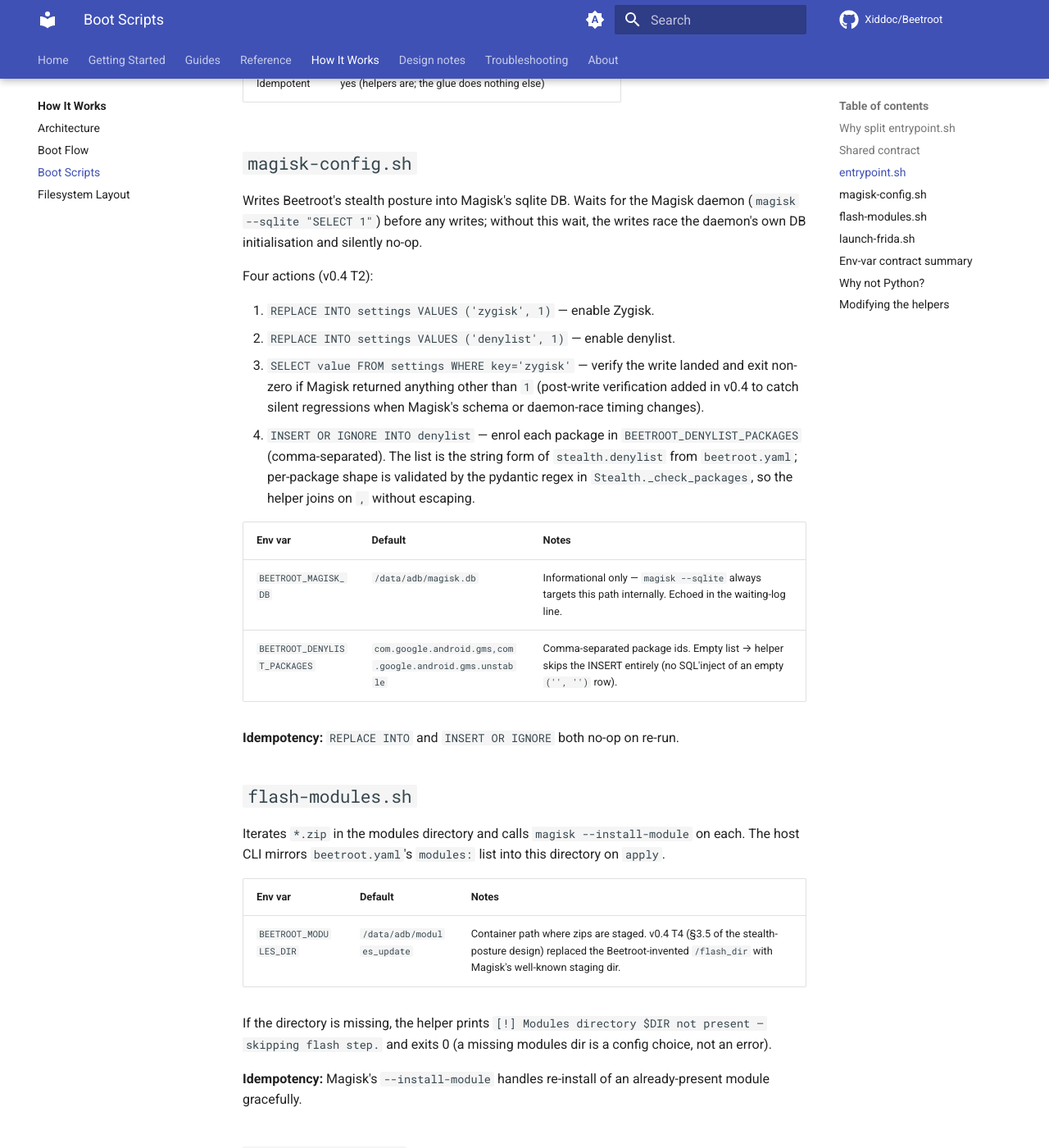
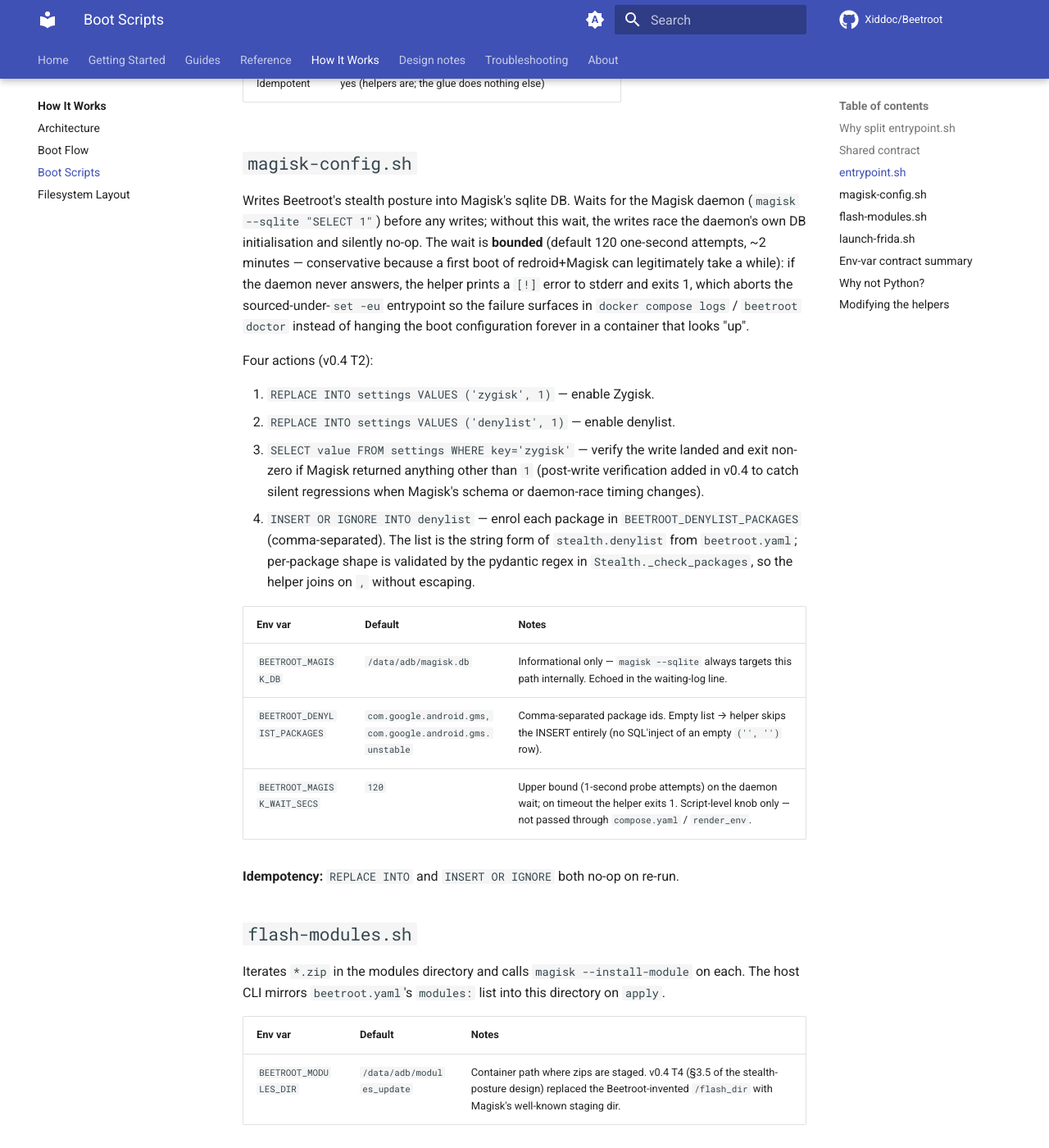
Before and after one commit to Xiddoc/Beetroot, an MkDocs documentation site: the page built from docs/how-it-works/boot-scripts.md, in a window 1280 px wide and 1400 px high, scrolled down 1470 px. Shown: the whole window at 82% size. Built offline with MkDocs 1.6.1 and Material for MkDocs 9.7.7, drawn with Linux system fonts in a browser that asks for light colours; comment, search, counter and statistics services are not loaded; some of the changed text lies outside the part shown.

Commit message:
Bound the Magisk daemon wait and fail loudly on timeout (#32)
* Bound the Magisk daemon wait and fail loudly on timeout (#14)

Fixes #14. magisk-config.sh's daemon-liveness poll now gives up after
BEETROOT_MAGISK_WAIT_SECS one-second attempts (default 120, ~2 min --
conservative for a first redroid+Magisk boot) and exits 1 with a clear
stderr error, so a broken/missing Magisk surfaces in docker compose
logs / beetroot doctor instead of hanging the boot configuration
forever in a container that looks up. The knob is script-level only
(POSIX-sh arithmetic counter), not wired through compose/render_env.

https://claude.ai/code/session_01SxXBtpgbFeEWVVoKNKyXe3

* Harden daemon-wait tests with subprocess timeout and fix timeout message (#14)

- _run_helper in tests/test_magisk_config_helper.py now passes an
  explicit timeout (default 10s) to subprocess.run, so a regression to
  an unbounded Magisk daemon wait fails fast instead of hanging the
  suite.
- magisk-config.sh timeout error now reads 'after N attempts (~Ns)' —
  the counter counts probe attempts and the final attempt skips its
  sleep, so wall time is approximate, not exactly N seconds.

https://claude.ai/code/session_01SxXBtpgbFeEWVVoKNKyXe3

---------

Co-authored-by: Claude <noreply@anthropic.com>

```diff
--- a/docs/how-it-works/boot-scripts.md
+++ b/docs/how-it-works/boot-scripts.md
@@ -65,7 +65,13 @@ backgrounded children (notably `frida-server`).
 Writes Beetroot's stealth posture into Magisk's sqlite DB. Waits for
 the Magisk daemon (`magisk --sqlite "SELECT 1"`) before any writes;
 without this wait, the writes race the daemon's own DB initialisation
-and silently no-op.
+and silently no-op. The wait is **bounded** (default 120 one-second
+attempts, ~2 minutes — conservative because a first boot of
+redroid+Magisk can legitimately take a while): if the daemon never
+answers, the helper prints a `[!]` error to stderr and exits 1, which
+aborts the sourced-under-`set -eu` entrypoint so the failure surfaces
+in `docker compose logs` / `beetroot doctor` instead of hanging the
+boot configuration forever in a container that looks "up".
 
 Four actions (v0.4 T2):
 
@@ -85,6 +91,7 @@ Four actions (v0.4 T2):
 |-------------------------------|---------------------------------------------------------|--------------------------------------------------------------------------------------------------------------------------------|
 | `BEETROOT_MAGISK_DB`          | `/data/adb/magisk.db`                                   | Informational only — `magisk --sqlite` always targets this path internally. Echoed in the waiting-log line.                    |
 | `BEETROOT_DENYLIST_PACKAGES`  | `com.google.android.gms,com.google.android.gms.unstable` | Comma-separated package ids. Empty list → helper skips the INSERT entirely (no SQL'inject of an empty `('', '')` row).         |
+| `BEETROOT_MAGISK_WAIT_SECS`   | `120`                                                   | Upper bound (1-second probe attempts) on the daemon wait; on timeout the helper exits 1. Script-level knob only — not passed through `compose.yaml` / `render_env`. |
 
 **Idempotency:** `REPLACE INTO` and `INSERT OR IGNORE` both no-op on
 re-run.
@@ -137,7 +144,9 @@ attempt's port bind anyway).
 
 All three are passed through `compose.yaml`'s service `environment:`
 block from the host shell, with an empty-string fallback that triggers
-each helper's bake-in default.
+each helper's bake-in default. (`BEETROOT_MAGISK_WAIT_SECS` is
+intentionally absent from this table — it never crosses compose; it's
+a script-level default consumed only by `magisk-config.sh`, see above.)
 
 ## Why not Python?
 
```
Also changed, not shown: docs/how-it-works/architecture.md (+1 -1 lines), docs/how-it-works/boot-flow.md (+1 -1 lines), 2 other files.
